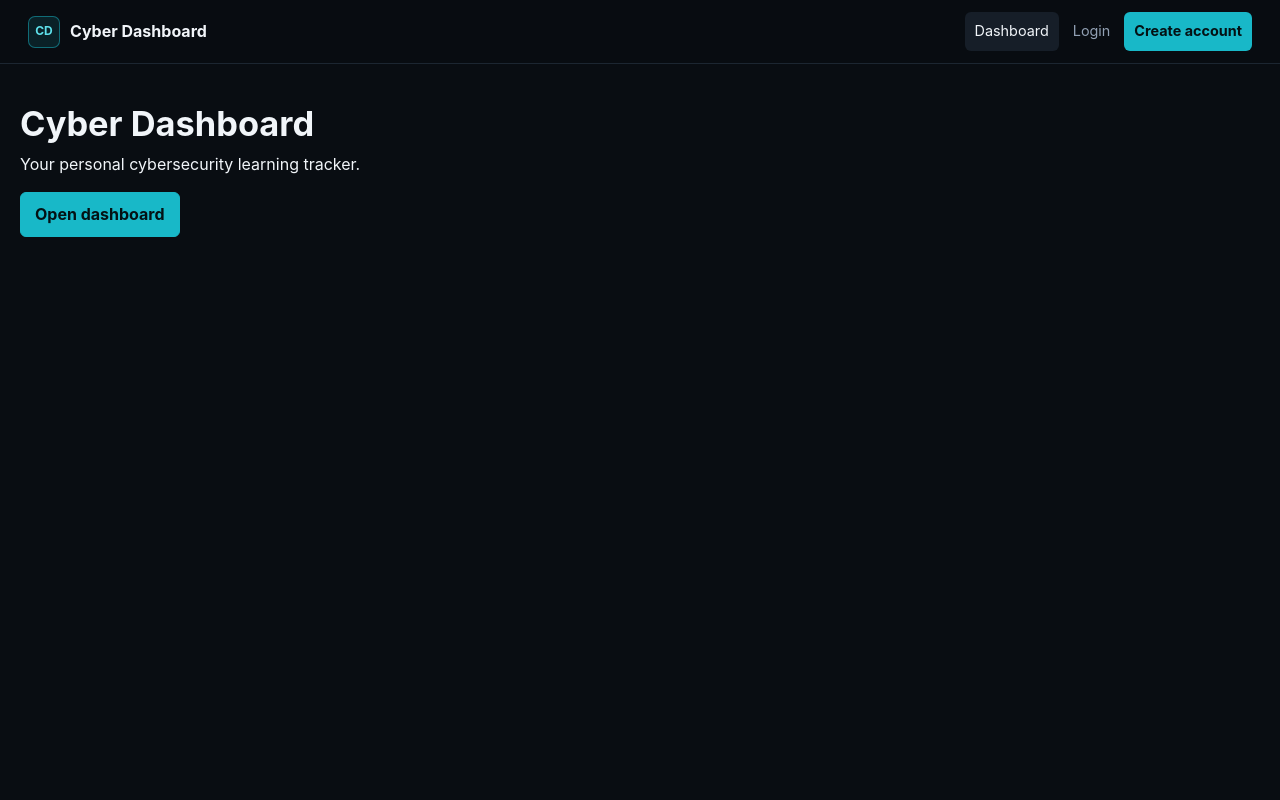
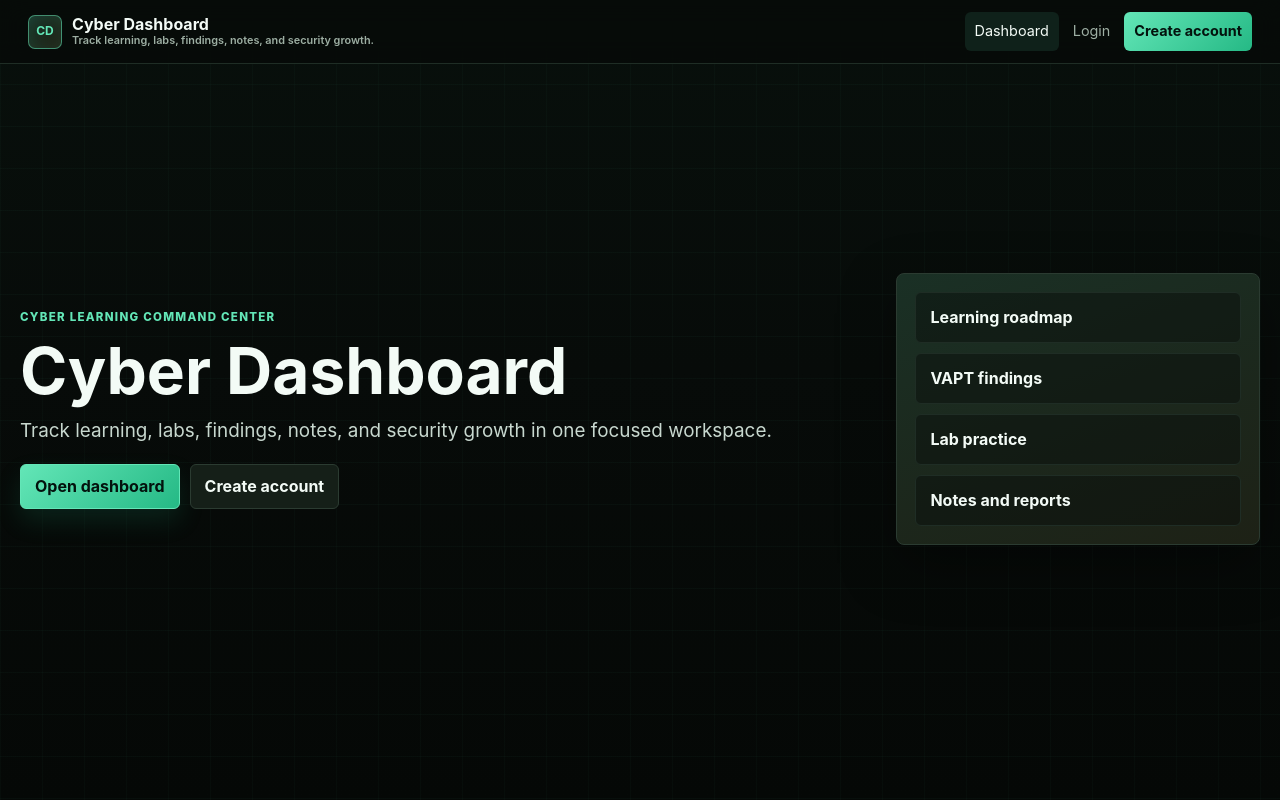
Before and after one commit to mny015/Cyber-Dashboard, a Flask app: page / in a window 1280 px wide. Run offline with Flask 3, Linux system fonts and the light colour scheme.

Commit message:
Add app tagline and refresh theme

```diff
--- a/app/static/css/main.css
+++ b/app/static/css/main.css
@@ -1,19 +1,21 @@
 :root {
     color-scheme: dark;
-    --background: #090d12;
-    --surface: #11171f;
-    --surface-raised: #161e28;
-    --border: #283341;
-    --border-soft: #1c2631;
-    --text: #f1f5f9;
-    --muted: #91a0b3;
-    --accent: #18b8c8;
-    --accent-strong: #0891a2;
-    --success: #35c78b;
-    --warning: #f0b44d;
-    --danger: #ef6b73;
+    --background: #070b09;
+    --surface: #101711;
+    --surface-raised: #151f18;
+    --surface-highlight: #1a2a20;
+    --border: #2b3b31;
+    --border-soft: #1f2d25;
+    --text: #f3fbf6;
+    --muted: #9dafA3;
+    --accent: #63e6b7;
+    --accent-strong: #25b985;
+    --accent-ink: #03120d;
+    --success: #72df8b;
+    --warning: #f3c35f;
+    --danger: #ff6f7d;
     --radius: 8px;
-    --shadow: 0 18px 48px rgba(0, 0, 0, 0.24);
+    --shadow: 0 20px 56px rgba(0, 0, 0, 0.34);
 }
 
 * {
@@ -27,7 +29,12 @@ html {
 body {
     margin: 0;
     font-family: Inter, ui-sans-serif, system-ui, -apple-system, BlinkMacSystemFont, "Segoe UI", sans-serif;
-    background: var(--background);
+    min-height: 100vh;
+    background:
+        linear-gradient(rgba(99, 230, 183, 0.026) 1px, transparent 1px),
+        linear-gradient(90deg, rgba(99, 230, 183, 0.022) 1px, transparent 1px),
+        linear-gradient(180deg, #08100c 0%, var(--background) 46%, #050806 100%);
+    background-size: 42px 42px, 42px 42px, auto;
     color: var(--text);
     line-height: 1.55;
 }
@@ -67,7 +74,7 @@ h3 {
     min-height: 64px;
     padding: 0 28px;
     border-bottom: 1px solid var(--border-soft);
-    background: rgba(9, 13, 18, 0.96);
+    background: rgba(7, 11, 9, 0.94);
     backdrop-filter: blur(12px);
 }
 
@@ -83,14 +90,31 @@ h3 {
 
 .brand-mark {
     display: inline-grid;
-    width: 32px;
-    height: 32px;
+    width: 34px;
+    height: 34px;
     place-items: center;
-    border: 1px solid rgba(24, 184, 200, 0.5);
+    border: 1px solid rgba(99, 230, 183, 0.55);
     border-radius: 7px;
-    background: rgba(24, 184, 200, 0.12);
-    color: #5ee1eb;
+    background: linear-gradient(135deg, rgba(99, 230, 183, 0.18), rgba(243, 195, 95, 0.1));
+    color: var(--accent);
     font-size: 0.75rem;
+    box-shadow: inset 0 0 18px rgba(99, 230, 183, 0.12);
+}
+
+.brand-copy {
+    display: grid;
+    gap: 1px;
+    line-height: 1.1;
+}
+
+.brand-copy small {
+    max-width: 360px;
+    overflow: hidden;
+    color: var(--muted);
+    font-size: 0.68rem;
+    font-weight: 600;
+    text-overflow: ellipsis;
+    white-space: nowrap;
 }
 
 .nav-links {
@@ -113,13 +137,13 @@ h3 {
 .nav-links > a:hover,
 .nav-links > a[aria-current="page"],
 .account-menu > summary:hover {
-    background: var(--surface-raised);
+    background: rgba(99, 230, 183, 0.1);
     color: var(--text);
 }
 
 .nav-links .nav-cta {
-    background: var(--accent);
-    color: #041114;
+    background: linear-gradient(135deg, var(--accent), var(--accent-strong));
+    color: var(--accent-ink);
     font-weight: 750;
 }
 
@@ -267,25 +293,27 @@ button {
     padding: 9px 14px;
     border: 1px solid var(--accent);
     border-radius: 6px;
-    background: var(--accent);
-    color: #041114;
+    background: linear-gradient(135deg, var(--accent), var(--accent-strong));
+    color: var(--accent-ink);
     font: inherit;
     font-weight: 750;
     text-decoration: none;
     cursor: pointer;
+    box-shadow: 0 12px 26px rgba(37, 185, 133, 0.14);
 }
 
 .button:hover,
 .link-button:hover,
 button:hover {
-    border-color: #4dd7e1;
-    background: #4dd7e1;
+    border-color: #92f5cf;
+    background: linear-gradient(135deg, #92f5cf, var(--accent));
 }
 
 .button-secondary {
     border-color: var(--border);
     background: var(--surface-raised);
     color: var(--text);
+    box-shadow: none;
 }
 
 .link-button.danger,
@@ -899,8 +932,49 @@ a.activity-row:hover strong {
     padding: 2px 5px;
     border: 1px solid var(--border);
     border-radius: 4px;
-    background: #0b1118;
-    color: #86edf4;
+    background: #09100c;
+    color: var(--accent);
+}
+
+.home-hero {
+    display: grid;
+    grid-template-columns: minmax(0, 1.4fr) minmax(280px, 0.6fr);
+    gap: 28px;
+    align-items: center;
+    min-height: calc(100vh - 190px);
+}
+
+.home-hero h1 {
+    max-width: 720px;
+    font-size: clamp(2.25rem, 5vw, 4.2rem);
+    letter-spacing: 0;
+}
+
+.home-tagline {
+    max-width: 760px;
+    color: #c8d8cf;
+    font-size: 1.18rem;
+}
+
+.home-signal-panel {
+    display: grid;
+    gap: 10px;
+    padding: 18px;
+    border: 1px solid var(--border);
+    border-radius: var(--radius);
+    background:
+        linear-gradient(160deg, rgba(99, 230, 183, 0.12), rgba(243, 195, 95, 0.06)),
+        var(--surface);
+    box-shadow: var(--shadow);
+}
+
+.home-signal-panel span {
+    padding: 12px 14px;
+    border: 1px solid var(--border-soft);
+    border-radius: 6px;
+    background: rgba(7, 11, 9, 0.46);
+    color: var(--text);
+    font-weight: 750;
 }
 
 .note-reader-shell {
--- a/app/templates/base.html
+++ b/app/templates/base.html
@@ -10,7 +10,10 @@
     <header class="site-header">
         <a class="nav-brand" href="{{ url_for('dashboard.dashboard') }}">
             <span class="brand-mark">CD</span>
-            <span>Cyber Dashboard</span>
+            <span class="brand-copy">
+                <span>Cyber Dashboard</span>
+                <small>Track learning, labs, findings, notes, and security growth.</small>
+            </span>
         </a>
         <button class="nav-toggle" type="button" aria-expanded="false" aria-controls="main-navigation">
             Menu
--- a/app/templates/index.html
+++ b/app/templates/index.html
@@ -3,9 +3,23 @@
 {% block title %}Home - Cyber Dashboard{% endblock %}
 
 {% block content %}
-<h1>Cyber Dashboard</h1>
-<p>Your personal cybersecurity learning tracker.</p>
-<p>
-    <a class="button" href="{{ url_for('dashboard.dashboard') }}">Open dashboard</a>
-</p>
+<section class="home-hero">
+    <div>
+        <p class="eyebrow">Cyber learning command center</p>
+        <h1>Cyber Dashboard</h1>
+        <p class="home-tagline">Track learning, labs, findings, notes, and security growth in one focused workspace.</p>
+        <div class="heading-actions">
+            <a class="button" href="{{ url_for('dashboard.dashboard') }}">Open dashboard</a>
+            {% if not current_user.is_authenticated %}
+                <a class="button button-secondary" href="{{ url_for('auth.register') }}">Create account</a>
+            {% endif %}
+        </div>
+    </div>
+    <div class="home-signal-panel" aria-label="Cyber Dashboard feature summary">
+        <span>Learning roadmap</span>
+        <span>VAPT findings</span>
+        <span>Lab practice</span>
+        <span>Notes and reports</span>
+    </div>
+</section>
 {% endblock %}
```
Also changed, not shown: other parts of app/static/css/main.css (+25 -9 lines).
